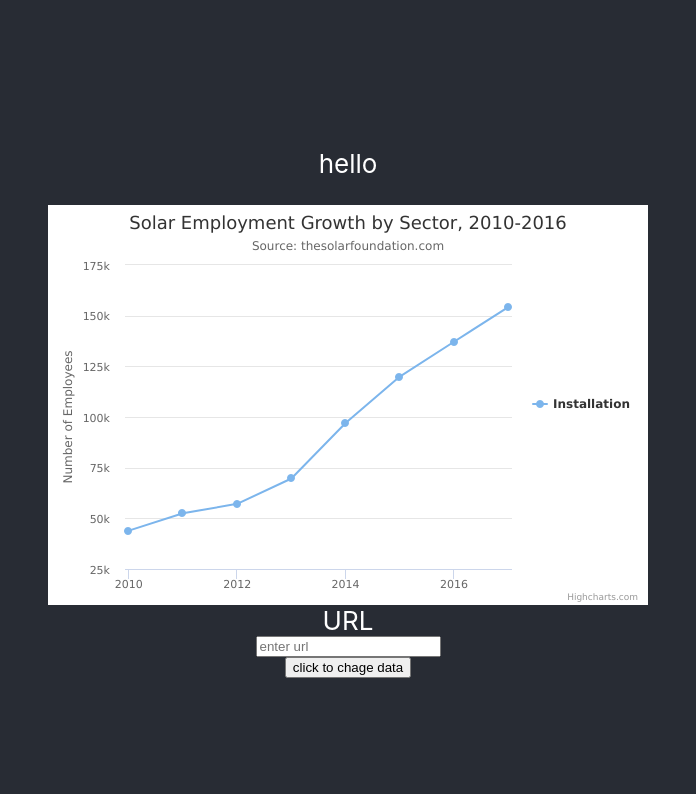
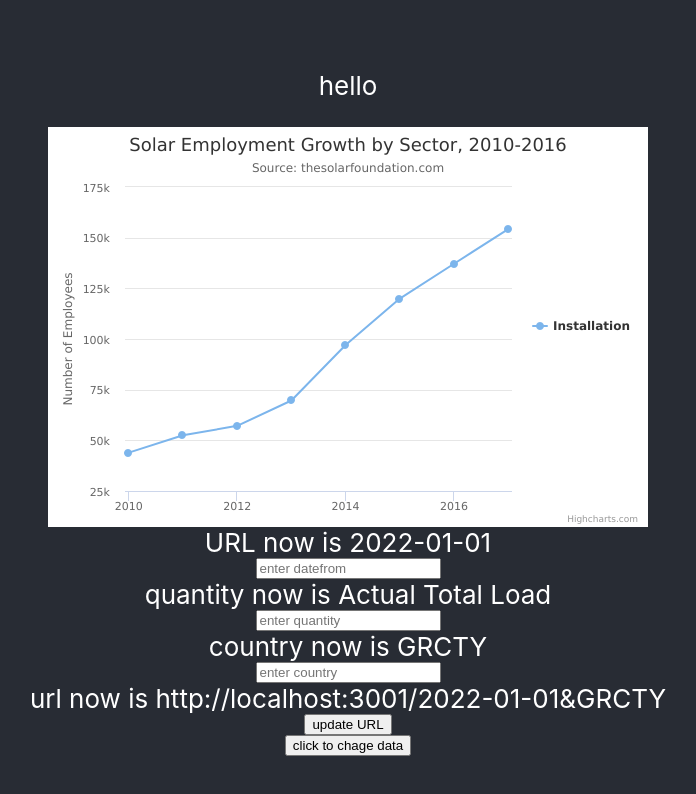
Before and after one commit to spirosdio/saas22-15, a React (Create React App) app: page / in a window 1280 px wide. Shown: the top 794 px of the page, without its empty margins (292-988 px from the left). Built offline with nearby package versions, Linux system fonts and the light colour scheme.

Commit message:
url gets updated and data is being shown nice

```diff
--- a/src/App.js
+++ b/src/App.js
@@ -69,6 +69,9 @@ function App() {
   });
   const [mySeries, setMySeries] = useState([]);
   const [myUrl, setMyUrl] = useState("http://localhost:3001/2022-01-01&GRCTY");
+  const [myDateString, setMyDateString] = useState("2022-01-01");
+  const [myQuantity, setMyQuantity] = useState(ATL);
+  const [myCountry, setMyCountry] = useState("GRCTY");
   const getmySeries = () => {
     axios
       .get(myUrl)
@@ -85,11 +88,12 @@ function App() {
         let tempConfig = { ...configObj };
         tempConfig.series = [{ name: ATL, data: mySeries }];
         setConfigObj(tempConfig);
+
+        console.log(
+          "You can see here that it seys undefined i don't know why banana",
+          configObj.series.data
+        );
       });
-    console.log(
-      "this is the config after it is updated by the button press",
-      configObj.series[0]
-    );
   };
   const handleClick = () => {
     let newObj = { ...configObj };
@@ -99,20 +103,46 @@ function App() {
     newObj.series[0].data = myDataArray;
     setConfigObj(newObj);
   };
+  const getMyUrl = () => {
+    let tempUrl =
+      "http://localhost:" + myQuantity + "/" + myDateString + "&" + myCountry;
+    setMyUrl(tempUrl);
+  };
   return (
     <div className="App">
       <header className="App-header">
         <p>hello</p>
         <MyChart configObj={configObj} />
-        <label>URL</label>
+        <label>URL now is {myDateString}</label>
         <input
           type="text"
-          placeholder="enter url"
+          placeholder="enter datefrom"
           onChange={(event) => {
-            setMyUrl(event.target.value);
+            setMyDateString(event.target.value);
             console.log(event.target.value);
           }}
         ></input>
+
+        <label>quantity now is {myQuantity}</label>
+        <input
+          type="text"
+          placeholder="enter quantity"
+          onChange={(event) => {
+            setMyQuantity(event.target.value);
+            console.log(event.target.value);
+          }}
+        ></input>
+        <label>country now is {myCountry}</label>
+        <input
+          type="text"
+          placeholder="enter country"
+          onChange={(event) => {
+            setMyCountry(event.target.value);
+            console.log(event.target.value);
+          }}
+        ></input>
+        <label>url now is {myUrl}</label>
+        <button onClick={getMyUrl}>update URL</button>
         <button onClick={handleClick}>click to chage data</button>
       </header>
     </div>
```
